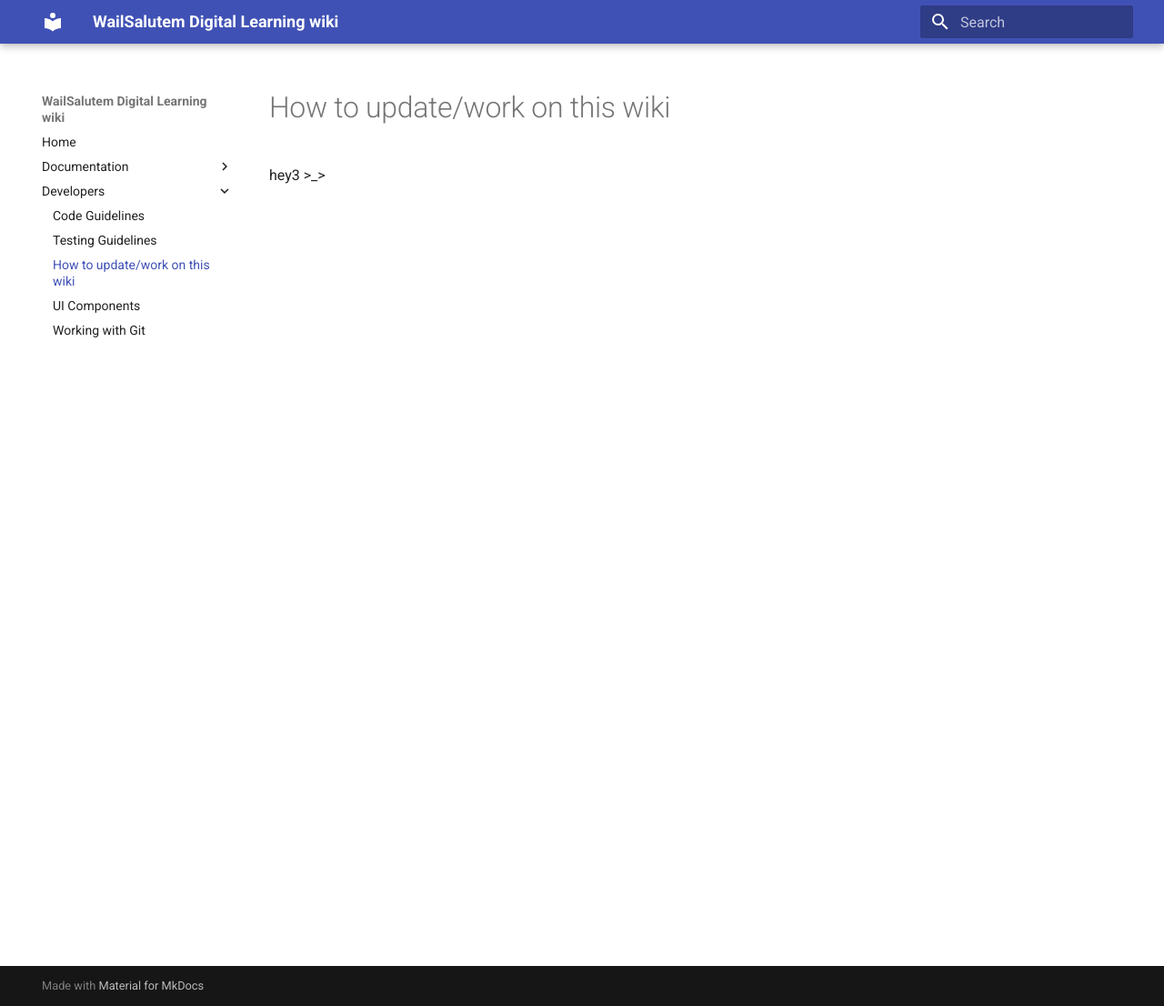
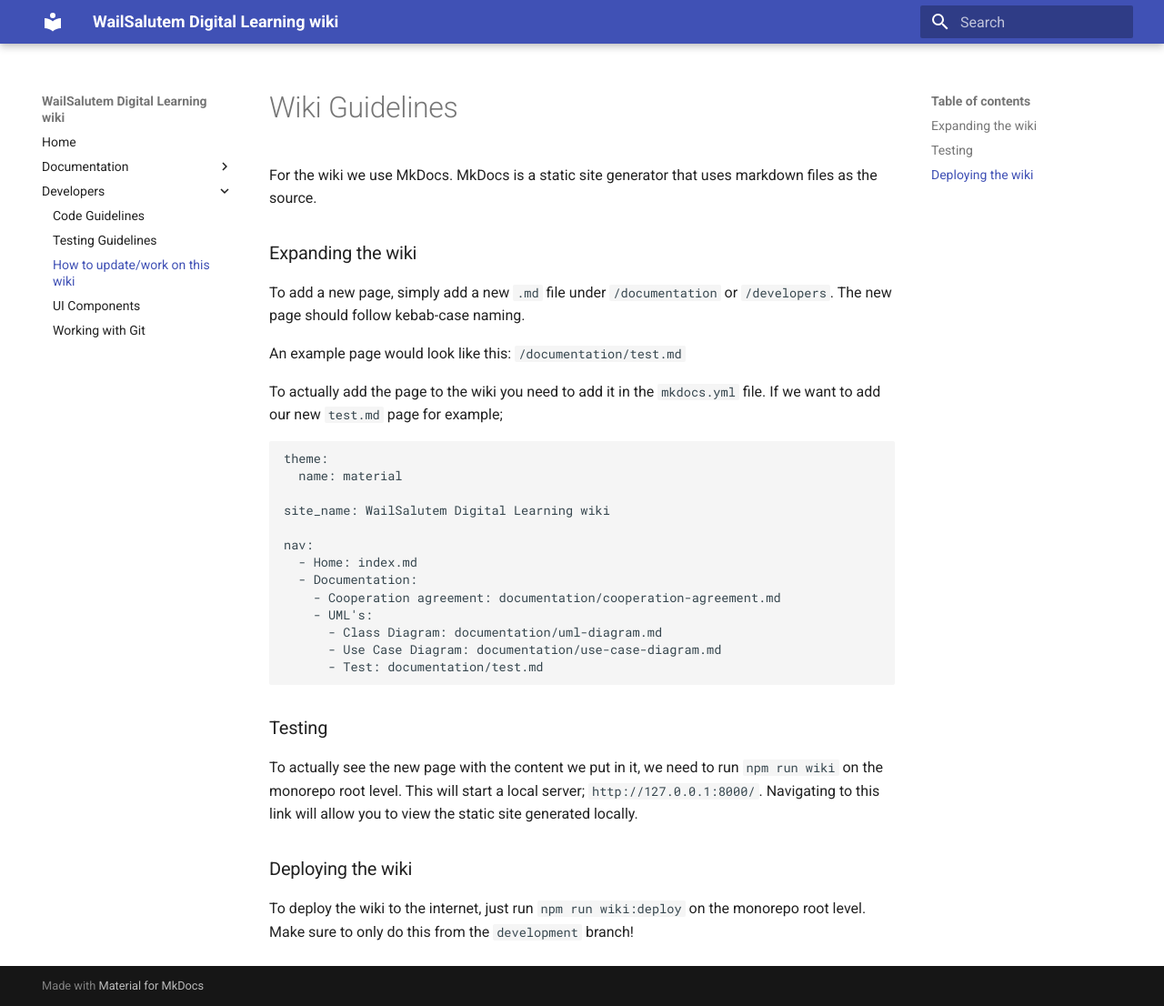
Before and after one commit to al3ksandrs/wailsalutem-digital-learning, an MkDocs documentation site: the page built from docs/developers/wiki-guidelines.md, in a window 1280 px wide and 1106 px high. Shown: the whole window at 91% size. Built offline with MkDocs 1.6.1 and Material for MkDocs 9.7.7, drawn with Linux system fonts in a browser that asks for light colours.

Commit message:
docs: Wiki guidelines

````diff
--- a/docs/developers/wiki-guidelines.md
+++ b/docs/developers/wiki-guidelines.md
@@ -1 +1,38 @@
-hey3 >_>
+# Wiki Guidelines
+
+For the wiki we use MkDocs. MkDocs is a static site generator that uses markdown files as the source.
+
+### Expanding the wiki
+
+To add a new page, simply add a new `.md` file under `/documentation` or `/developers`.
+The new page should follow kebab-case naming.
+
+An example page would look like this: `/documentation/test.md`
+
+To actually add the page to the wiki you need to add it in the `mkdocs.yml` file. If we want to add our new `test.md` page for example;
+
+```yaml
+theme:
+  name: material
+
+site_name: WailSalutem Digital Learning wiki
+
+nav:
+  - Home: index.md
+  - Documentation:
+    - Cooperation agreement: documentation/cooperation-agreement.md
+    - UML's:
+      - Class Diagram: documentation/uml-diagram.md
+      - Use Case Diagram: documentation/use-case-diagram.md
+      - Test: documentation/test.md
+```
+
+### Testing
+
+To actually see the new page with the content we put in it, we need to run `npm run wiki` on the monorepo root level.
+This will start a local server; `http://127.0.0.1:8000/`. Navigating to this link will allow you to view the static site generated locally.
+
+### Deploying the wiki
+
+To deploy the wiki to the internet, just run `npm run wiki:deploy` on the monorepo root level.
+Make sure to only do this from the `development` branch!
````
